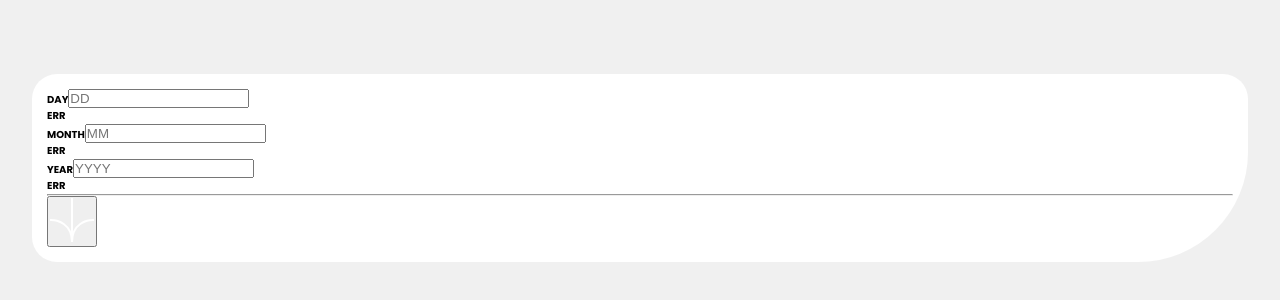
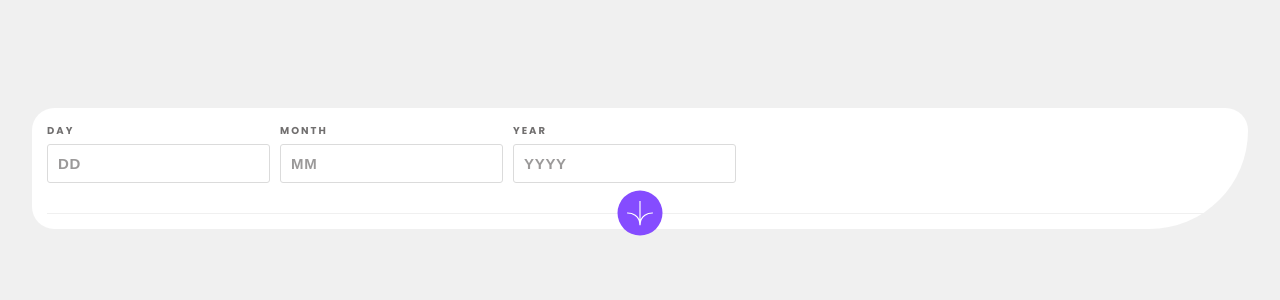
Before and after one commit to amirhossein-peyvand/age-calculator, a React (Vite) app: page / in a window 1280 px wide. Shown: the part 232-532 px from the top of the page. Built offline with nearby package versions, Linux system fonts and the light colour scheme.

Commit message:
Styling form groups and button area

```diff
--- a/src/components/Form.tsx
+++ b/src/components/Form.tsx
@@ -1,4 +1,5 @@
 import arrow from "../assets/icon-arrow.svg";
+import "../sass/Form.scss";
 
 const Form = () => {
   return (
@@ -7,17 +8,17 @@ const Form = () => {
         <div className="formGroup">
           <label htmlFor="day">DAY</label>
           <input id="day" type="number" placeholder="DD" required />
-          <p>ERR</p>
+          <span>ERR</span>
         </div>
         <div className="formGroup">
           <label htmlFor="month">MONTH</label>
           <input id="month" type="number" placeholder="MM" required />
-          <p>ERR</p>
+          <span>ERR</span>
         </div>
         <div className="formGroup">
           <label htmlFor="year">YEAR</label>
           <input id="year" type="number" placeholder="YYYY" required />
-          <p>ERR</p>
+          <span>ERR</span>
         </div>
       </section>
       <section className="buttonContainer">
--- a/src/index.css
+++ b/src/index.css
@@ -1,8 +1,4 @@
-/* input::-webkit-inner-spin-button {
-  appearance: none;
-} */
 @import "./sass/colors.scss";
-
 @import url("https://fonts.googleapis.com/css2?family=Poppins:ital,wght@0,700;1,400;1,800&display=swap");
 
 * {
--- /dev/null
+++ b/src/sass/Form.scss
@@ -0,0 +1,94 @@
+@import "./colors.scss";
+
+.form {
+  display: flex;
+  flex-direction: column;
+  row-gap: 3rem;
+
+  .formGroupsContainer {
+    display: flex;
+    column-gap: 1rem;
+
+    .formGroup {
+      display: flex;
+      flex-direction: column;
+      row-gap: 0.5rem;
+
+      label {
+        color: $smokey-grey;
+        font-size: 1rem;
+        letter-spacing: 2px;
+      }
+
+      input {
+        border-radius: 3px;
+        border: 1px solid $light-grey;
+        color: $off-black;
+        font-size: 1.5rem;
+        font-weight: 800;
+        outline: none;
+        padding: 1rem;
+        transition: all 0.2s ease-in;
+        width: 100%;
+      }
+
+      input::placeholder {
+        color: $smokey-grey;
+        font-size: 1.5rem;
+        font-weight: 800;
+        letter-spacing: 0.7px;
+        opacity: 0.7;
+      }
+
+      input:focus {
+        border-color: $purple;
+      }
+
+      input::-webkit-inner-spin-button {
+        appearance: none;
+      }
+
+      span {
+        color: $light-red;
+        display: none;
+        font-size: 0.8rem;
+        letter-spacing: 0.8px;
+      }
+    }
+  }
+
+  .buttonContainer {
+    position: relative;
+
+    hr {
+      border: none;
+      height: 1px;
+      background-color: $off-white;
+    }
+
+    button {
+      align-items: center;
+      background-color: $purple;
+      border-radius: 50%;
+      border: none;
+      cursor: pointer;
+      display: flex;
+      height: 4.5rem;
+      justify-content: center;
+      left: 50%;
+      position: absolute;
+      top: 50%;
+      transition: all 0.2s ease-in;
+      transform: translate(-50%, -50%);
+      width: 4.5rem;
+
+      img {
+        width: 60%;
+      }
+    }
+
+    button:hover {
+      background-color: $off-black;
+    }
+  }
+}
```
